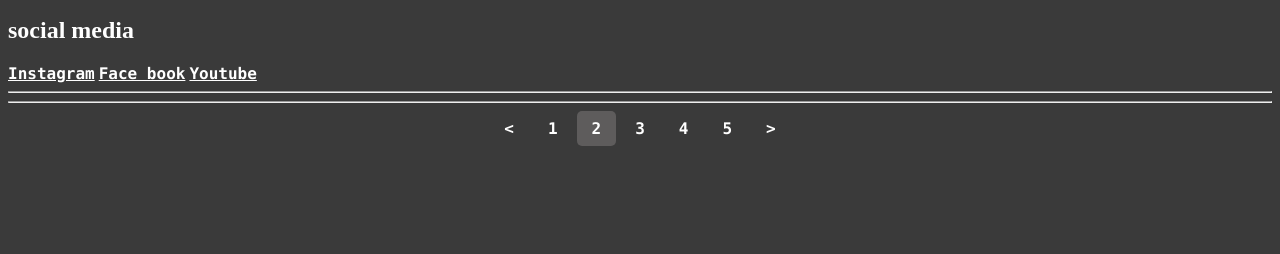
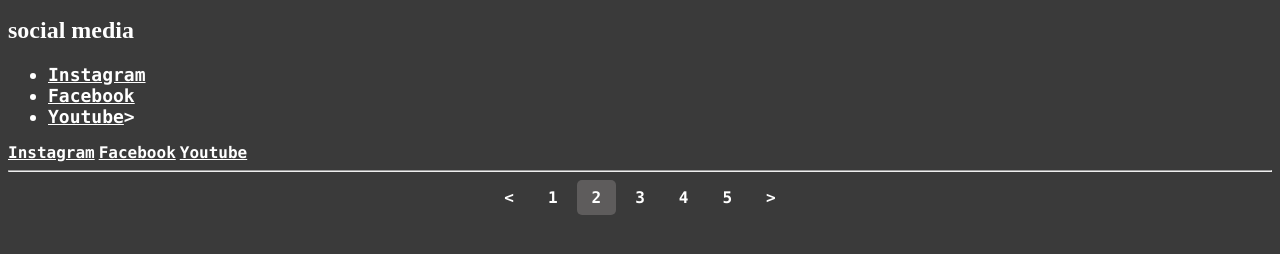
Before and after one commit to wach2much/site, a plain HTML site: page manabout.html in a window 1280 px wide. Shown: the part 162-416 px from the top of the page. Drawn offline with Linux system fonts and the light colour scheme.

Commit message:
Update manabout.html

```diff
--- a/manabout.html
+++ b/manabout.html
@@ -20,12 +20,16 @@
     <h1>About us</h1>
     <h3> wij vinden dat mannen veel beter zijn dan vrouwen en dat vrouwen geen rechten zouden moeteb hebben om te stemmen of te rijden</h3>
     <h2>social media</h2>
+    <ul>
+        <li><a href="https://www.instagram.com">Instagram</a></li>
+        <li><a href="https://www.facebook.com">Facebook</a></li>
+        <li><a href="https://www.youtube.com">Youtube</a>></li>
+    </ul>
     <a href="https://www.instagram.com">Instagram</a>
-    <a href="https://www.facebook.com">Face book</a>
+    <a href="https://www.facebook.com">Facebook</a>
     <a href="https://www.youtube.com">Youtube</a>
 </body>
 <footer>
-    <hr>
     <div class="pagination">
         <hr>
         <a href="index.html"><</a>
```
